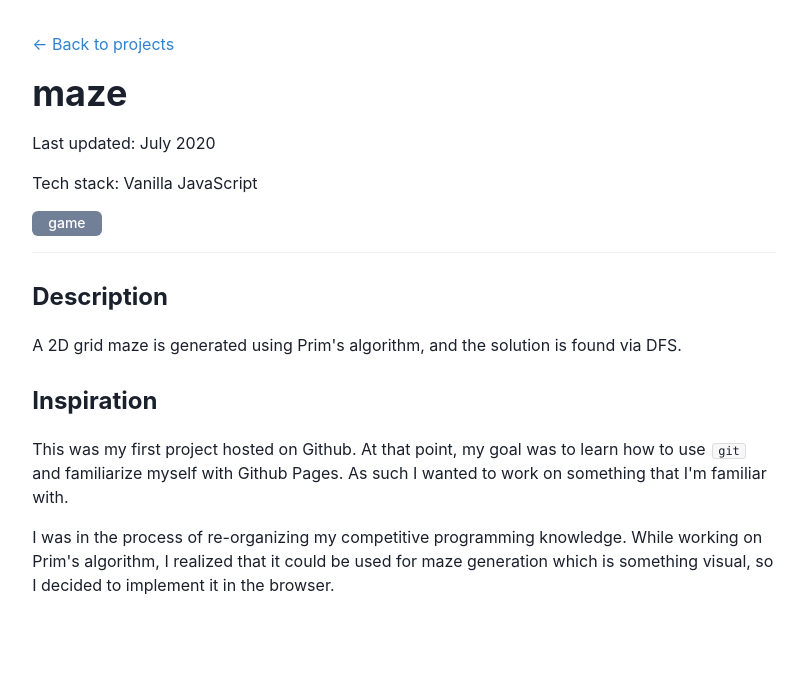
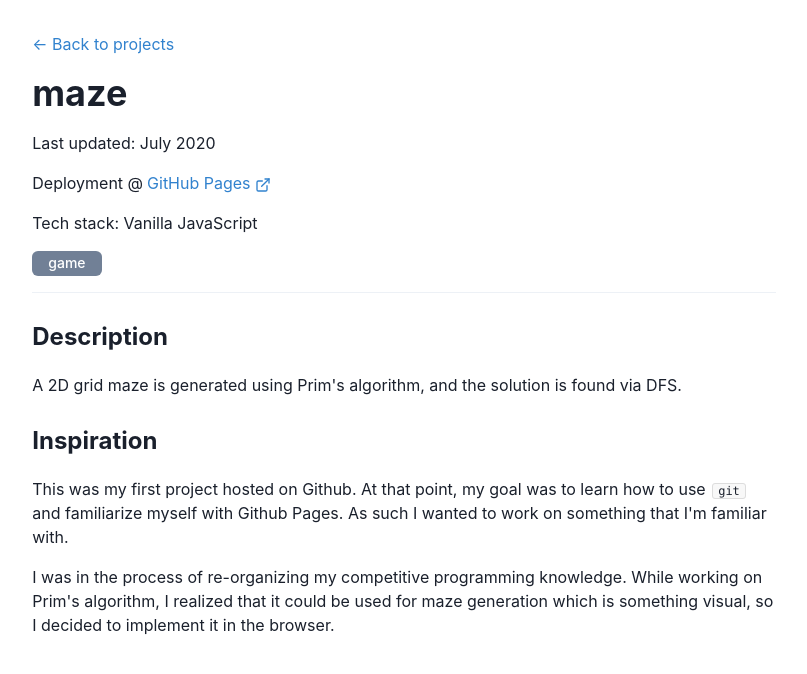
Before and after one commit to weiseng18/website, a Next.js app: page /projects/maze in a window 1280 px wide. Shown: the top 674 px of the page, without its empty margins (236-1043 px from the left). Built offline with nearby package versions, Linux system fonts and the light colour scheme.

Commit message:
feat: add project deployment to meta

```diff
--- /dev/null
+++ b/components/ProjectDeployment.tsx
@@ -0,0 +1,13 @@
+import { HStack, Text } from '@chakra-ui/react'
+import ExternalLink from './ExternalLink'
+
+const ProjectDeployment = ({ deployment }) => {
+  return (
+    <HStack spacing={1}>
+      <Text>Deployment @</Text>
+      <ExternalLink href={deployment.url}>{deployment.type}</ExternalLink>
+    </HStack>
+  )
+}
+
+export default ProjectDeployment
--- a/components/ProjectLayout.tsx
+++ b/components/ProjectLayout.tsx
@@ -2,6 +2,7 @@ import { VStack, Flex, Text, Tag, HStack } from '@chakra-ui/react'
 import InternalLink from './InternalLink'
 import { ProjectData } from '../types'
 import ProjectTagContainer from './ProjectTagContainer'
+import ProjectDeployment from './ProjectDeployment'
 
 const ProjectLayout = ({ project }: { project: ProjectData }) => {
   const id = project.id
@@ -22,6 +23,7 @@ const ProjectLayout = ({ project }: { project: ProjectData }) => {
         </InternalLink>
         <Text>(Last updated: {meta.lastUpdated})</Text>
       </Flex>
+      {meta.deployment && <ProjectDeployment deployment={meta.deployment} />}
       <HStack>
         <Tag bg="blue.200">{meta.techStack}</Tag>
         {meta.tags.length > 0 && <ProjectTagContainer tags={meta.tags} />}
--- a/pages/projects/[id].tsx
+++ b/pages/projects/[id].tsx
@@ -7,6 +7,7 @@ import {
 import InternalLink from '@components/InternalLink'
 import ProjectTagContainer from '@components/ProjectTagContainer'
 import { ProjectData } from 'types'
+import ProjectDeployment from '@components/ProjectDeployment'
 
 export default function Project({ projectData }: { projectData: ProjectData }) {
   const id = projectData.id
@@ -24,6 +25,7 @@ export default function Project({ projectData }: { projectData: ProjectData }) {
           {meta.title}
         </Heading>
         <Text>Last updated: {meta.lastUpdated}</Text>
+        {meta.deployment && <ProjectDeployment deployment={meta.deployment} />}
         <Text>Tech stack: {meta.techStack}</Text>
         {meta.tags.length > 0 && <ProjectTagContainer tags={meta.tags} />}
       </VStack>
--- a/projects/maze.mdx
+++ b/projects/maze.mdx
@@ -3,6 +3,10 @@ export const meta = {
   lastUpdated: 'July 2020',
   tags: ['game'],
   techStack: 'Vanilla JavaScript',
+  deployment: {
+    type: 'GitHub Pages',
+    url: 'https://weiseng18.github.io/maze/',
+  },
 }
 
 ### Description
--- a/projects/pixelart.mdx
+++ b/projects/pixelart.mdx
@@ -3,6 +3,10 @@ export const meta = {
   lastUpdated: 'September 2020',
   tags: [],
   techStack: 'Vanilla JavaScript',
+  deployment: {
+    type: 'GitHub Pages',
+    url: 'https://weiseng18.github.io/pixelart/',
+  },
 }
 
 ### Description
--- a/types.ts
+++ b/types.ts
@@ -14,4 +14,8 @@ export type MDXMetadata = {
   lastUpdated: string
   tags: string[]
   techStack: string
+  deployment: {
+    type: string
+    url: string
+  }
 }
```
